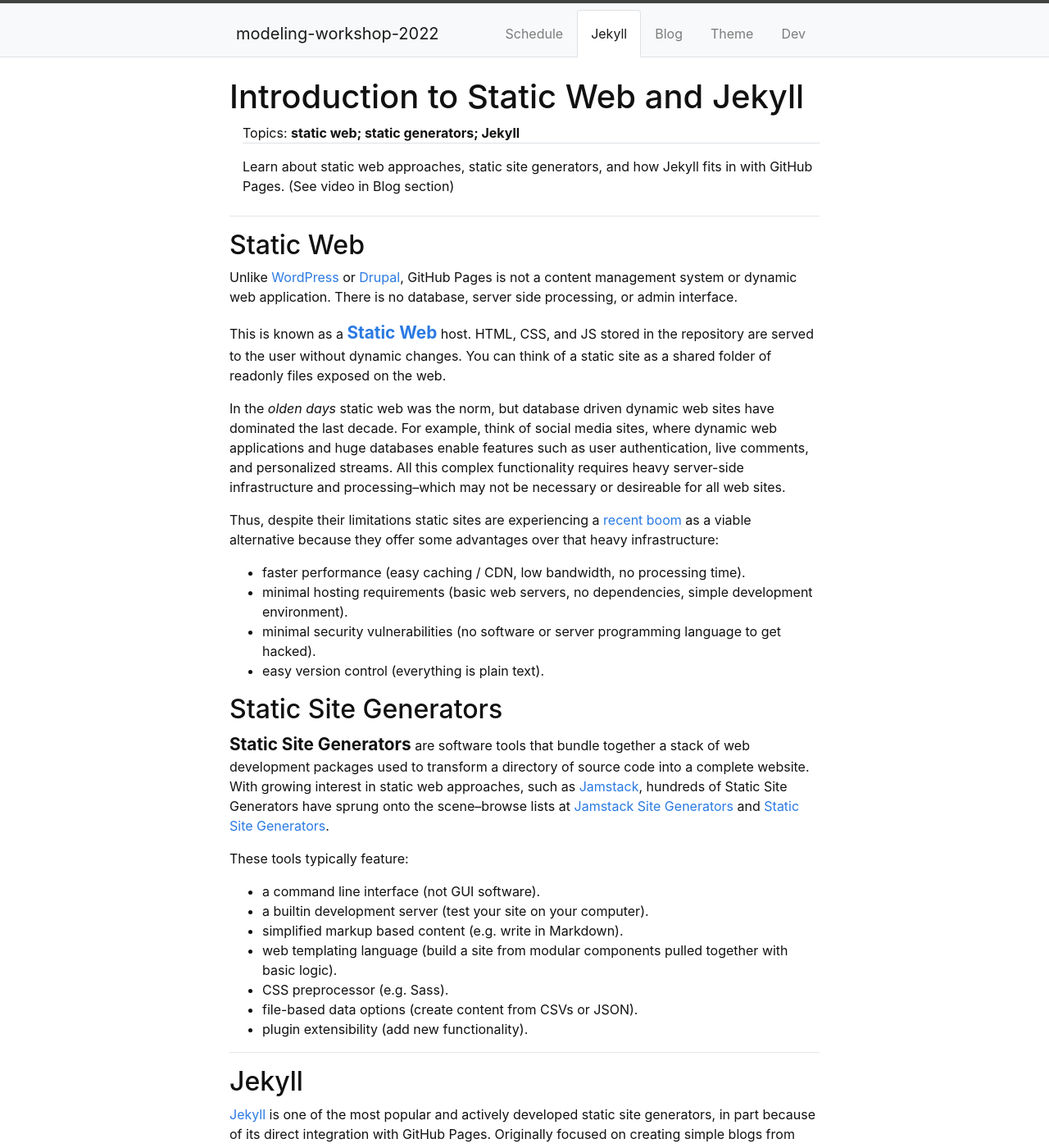
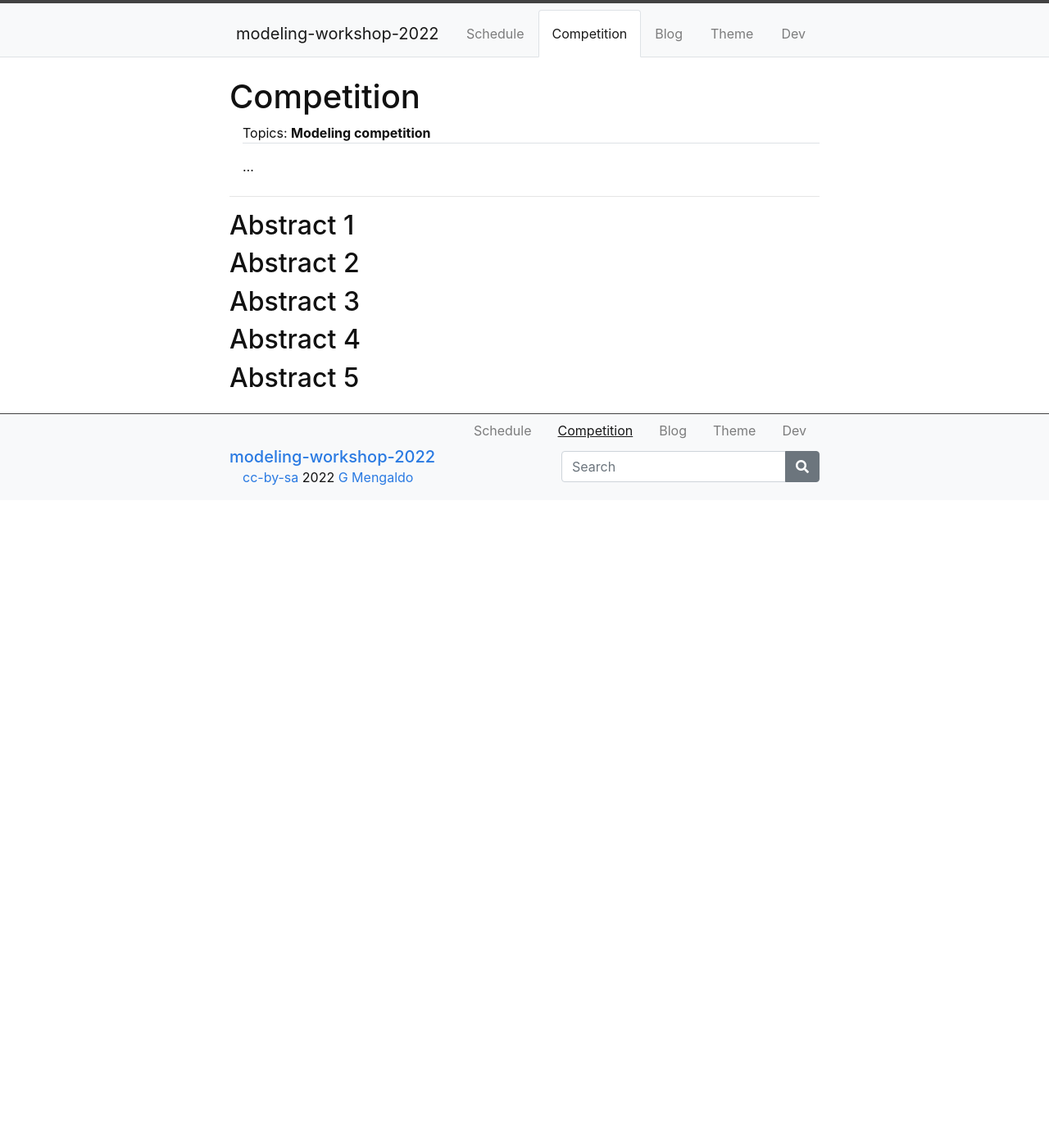
Before and after one commit to robosoft-modeling/robosoft-2022-workshop, a Jekyll site: the page built from content/2-jekyll.md, in a window 1280 px wide and 1400 px high. Shown: the whole window at 82% size. Built offline with Jekyll 4.4.1, drawn with Linux system fonts in a browser that asks for light colours; some of the changed text lies outside the part shown.

Commit message:
Update 2-jekyll.md

```diff
--- a/content/2-jekyll.md
+++ b/content/2-jekyll.md
@@ -1,85 +1,17 @@
 ---
-title: Introduction to Static Web and Jekyll
-nav: Jekyll
-topics: static web; static generators; Jekyll
+title: Competition
+nav: Competition
+topics: Modeling competition
 description: >
-    Learn about static web approaches, static site generators, and how Jekyll fits in with GitHub Pages. (See video in Blog section)
+    ...
 ---
 
-## Static Web
+## Abstract 1
 
-Unlike [WordPress](https://wordpress.com/){:target="_blank" rel="noopener"} or [Drupal](https://www.drupal.org/){:target="_blank" rel="noopener"}, GitHub Pages is not a content management system or dynamic web application.
-There is no database, server side processing, or admin interface.
+## Abstract 2
 
-This is known as a [<span class="term">Static Web</span>](https://en.wikipedia.org/wiki/Static_web_page){:target="_blank" rel="noopener"} host.
-HTML, CSS, and JS stored in the repository are served to the user without dynamic changes.
-You can think of a static site as a shared folder of readonly files exposed on the web.
+## Abstract 3
 
-In the *olden days* static web was the norm, but database driven dynamic web sites have dominated the last decade.
-For example, think of social media sites, where dynamic web applications and huge databases enable features such as user authentication, live comments, and personalized streams.
-All this complex functionality requires heavy server-side infrastructure and processing--which may not be necessary or desireable for all web sites.
+## Abstract 4
 
-Thus, despite their limitations static sites are experiencing a [recent boom](https://www.smashingmagazine.com/2015/11/modern-static-website-generators-next-big-thing/){:target="_blank" rel="noopener"} as a viable alternative because they offer some advantages over that heavy infrastructure:
-
-- faster performance (easy caching / CDN, low bandwidth, no processing time).
-- minimal hosting requirements (basic web servers, no dependencies, simple development environment).
-- minimal security vulnerabilities (no software or server programming language to get hacked).
-- easy version control (everything is plain text).
-
-## Static Site Generators
-
-<span class="term">Static Site Generators</span> are software tools that bundle together a stack of web development packages used to transform a directory of source code into a complete website.
-With growing interest in static web approaches, such as [Jamstack](https://jamstack.org/){:target="_blank" rel="noopener"}, hundreds of Static Site Generators have sprung onto the scene--browse lists at [Jamstack Site Generators](https://jamstack.org/generators/){:target="_blank" rel="noopener"} and [Static Site Generators](https://staticsitegenerators.net/){:target="_blank" rel="noopener"}.
-
-These tools typically feature:
-
-- a command line interface (not GUI software).
-- a builtin development server (test your site on your computer).
-- simplified markup based content (e.g. write in Markdown).
-- web templating language (build a site from modular components pulled together with basic logic).
-- CSS preprocessor (e.g. Sass).
-- file-based data options (create content from CSVs or JSON).
-- plugin extensibility (add new functionality).
-
-----------
-
-## Jekyll
-
-[Jekyll](https://jekyllrb.com/){:target="_blank" rel="noopener"} is one of the most popular and actively developed static site generators, in part because of its direct integration with GitHub Pages.
-Originally focused on creating simple blogs from Markdown files, it has developed into a fully featured generator used on all types of web projects from tiny to huge (browse the [Showcase](https://jekyllrb.com/showcase/){:target="_blank" rel="noopener"}).
-
-{% include figure.html img="jekyll.png" alt="jekyll logo" width="45%" %}
-
-Jekyll is written in the programming language [Ruby](https://www.ruby-lang.org/){:target="_blank" rel="noopener"} and can be installed on your computer as a Ruby Gem--however, *you don't need to know anything about Ruby to get started using it!*
-
-In fact, in the next section of the workshop we will build a Jekyll-powered blog without installing anything and editing entirely in the GitHub web interface.
-Once you set up the repository, GitHub Pages' integrated Jekyll service will automatically build out the site after each new commit.
-
-## Jekyll Projects
-
-A basic Jekyll project is a folder of files that looks something like this:
-
-{% include figure.html img="basic-theme.png" alt="Jekyll folder structure including _data, _includes, _layouts, _posts, _sass, _config.yml, and index.md." %}
-
-Content is written in Markdown in files such as `index.md` or items in the `_posts` folder.
-The `_includes`, `_layouts`, and `_sass` directories can contain modular components that will flesh out the template of each web page, i.e. the website's theme.
-Jekyll knits the content and theme together to build out your website.
-
-However, **you don't need to start from scratch**.
-Instead you can use an existing theme to jump start your Jekyll project.
-
-A [Jekyll theme](https://jekyllrb.com/docs/themes/) is basically a packaged set of templates and styles (usually including folders `assets`, `_includes`, `_layouts`, and `_sass`) that can be referenced in your configuration or included directly as part of your project folder.
-
-{% include alert.html color="warning" text="Note: folder and file names starting with an underscore (`_`) are special to Jekyll. Be sure to name them correctly!" %}
-
--------------
-
-{% capture reference %}
-- [GitHub Pages docs](https://docs.github.com/en/free-pro-team@latest/github/working-with-github-pages)
-- [Using Jekyll on GitHub Pages docs](https://docs.github.com/en/free-pro-team@latest/github/working-with-github-pages/setting-up-a-github-pages-site-with-jekyll)
-- [Jekyll docs](https://jekyllrb.com/docs/)
-- Find [Jekyll themes on GitHub](https://github.com/topics/jekyll-theme)
-- [Jamstack](https://jamstack.org/) and [JAMstack WTF](https://jamstack.wtf/)
-
-{% endcapture %}
-{% include card.html text=reference header="Reference" %}
+## Abstract 5
```
